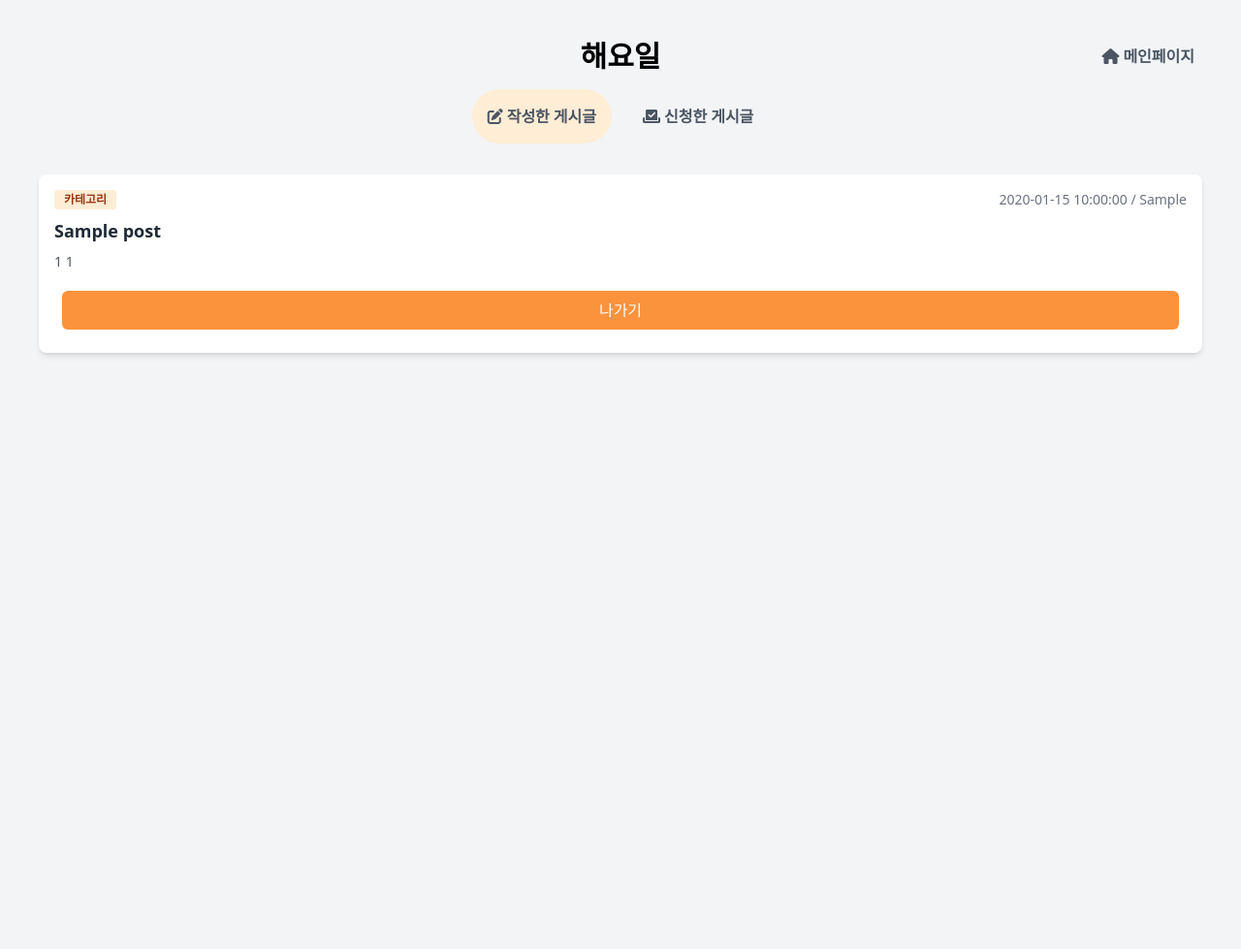
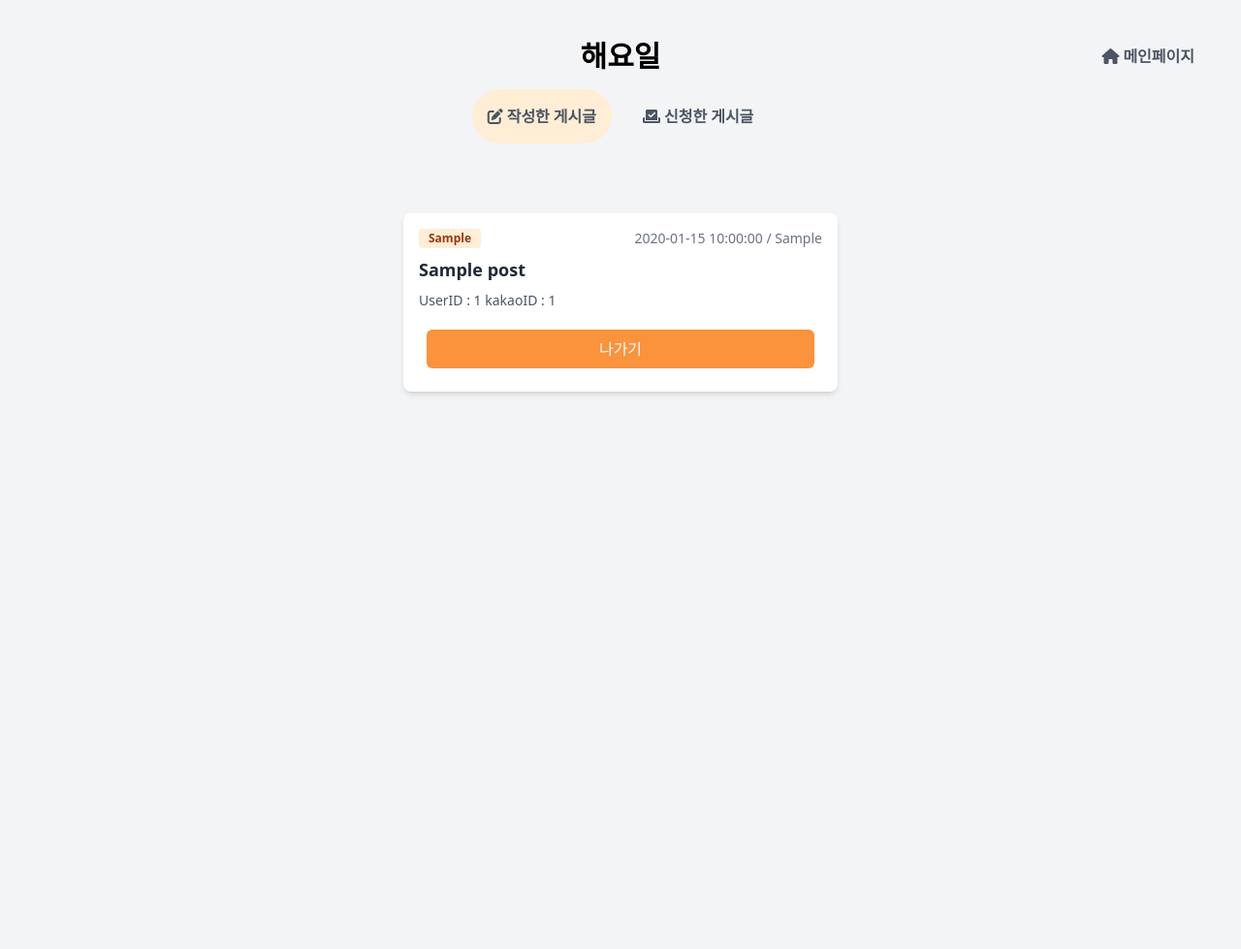
Before and after one commit to hjun813/jungle_team3, a Flask app: template templates/mypage_mypost_listcheck.html in a window 1280 px wide. Shown: the top 979 px of the page at 97% size. Before the commit the page ends 367 px from the top, so only its background shows below. Run offline with Flask 3, Linux system fonts and the light colour scheme; the template is opened without the code that fills it: most values are stand-ins (such as "Sample title", 1, 10 or a date in 2020); some libraries are stand-ins or nearby versions.

Commit message:
fix: attendList UI

```diff
--- a/templates/mypage_mypost_listcheck.html
+++ b/templates/mypage_mypost_listcheck.html
@@ -1,17 +1,12 @@
-
 <!DOCTYPE html>
 <html lang="ko">
-
 <head>
     <meta charset="UTF-8">
     <meta name="viewport" content="width=device-width, initial-scale=1.0">
-
     <!-- JS -->
     <script src="https://code.jquery.com/jquery-3.5.1.min.js"></script>
     <script src="https://cdn.jsdelivr.net/npm/popper.js@1.16.1/dist/umd/popper.min.js" crossorigin="anonymous"></script>
-
     <title>해요일</title>
-
     <!-- Tailwind CSS CDN -->
     <script src="https://cdn.tailwindcss.com"></script>
     <!-- Font Awesome for icons -->
@@ -19,9 +14,8 @@
     <style>
     </style>
 </head>
-
 <body class="bg-gray-100 p-10">
-        <!-- 🔥 Flash 메시지 표시 -->
+    <div class="container mx-auto">
         {% with messages = get_flashed_messages(with_categories=True) %}
         {% if messages %}
         <div class="mb-6">
@@ -35,8 +29,7 @@
             {% endfor %}
         </div>
         {% endif %}
-    {% endwith %}
-    <div class="container mx-auto">
+        {% endwith %}
         <!-- 제목 및 버튼 2개 (오른쪽 정렬) -->
         <div class="flex justify-center items-center mb-4 relative">
             <h1 class="text-3xl font-bold text-center">해요일</h1>
@@ -49,7 +42,6 @@
                 </button>
             </div>
         </div>
-
         <!-- 버튼 4개 (1행) -->
         <div class="flex justify-center gap-4 mb-8">
             <button id="posting-card" class="p-4 rounded-full text-gray-600 bg-orange-100 focus:outline-none">
@@ -60,40 +52,34 @@
                 <i class="fa-solid fa-check-to-slot font-extrabold"> 신청한 게시글</i>
             </button>
         </div>
-
         <!-- 작성한 게시글 -->
-        <div id="posting-card-box" class="grid grid-cols-1 sm:grid-cols-1 gap-6">
-
-
-            <!-- 게시글 카드 1 -->
-            <div class="bg-white rounded-lg shadow-md overflow-hidden transition hover:shadow-lg">
+        <div id="posting-card-box" class="flex justify-center items-start min-h-screen pt-10">
+            <!-- 게시글 카드 -->
+            <div class="bg-white rounded-lg shadow-md overflow-hidden transition hover:shadow-lg max-w-md w-full mx-auto">
                 <div class="p-4">
                     <div class="flex justify-between items-center mb-2">
                         <span class="bg-orange-100 text-orange-800 text-xs font-semibold px-2.5 py-0.5 rounded">
-                            카테고리</span>
+                            {{posts.postType}}</span>
                         <span class="text-sm text-gray-500">{{ posts.nowPersonnel }} / {{ posts.goalPersonnel}}</span>
                     </div>
                     <h3 class="text-lg font-bold mb-2 text-gray-800">{{ posts.title }}</h3>
                     {% for user in users %}
                     <p class="text-gray-600 text-sm mb-3 line-clamp-3">
-                        {{ user.userId }} {{ user.kakaoId }}
+                       UserID : {{ user.userId }} kakaoID : {{ user.kakaoId }}
                     </p>
                     {% endfor %}
                     <div class="flex">
                         <button
                             class="flex-1 m-2 bg-orange-400 text-white px-4 py-2 rounded-md hover:bg-orange-600 transition focus:outline-none focus:ring-2 focus:ring-orange-500 focus:ring-offset-2"
-                            onclick="window.history.back();">
+                            onclick="window.history.back()">
                             나가기
                         </button>
                     </div>
                 </div>
             </div>
         </div>
-
         <!-- 모달 창
          해당 모임의 참여자와 카카오톡 아이디 보여주기 -->
-
     </div>
 </body>
-
 </html>
```
